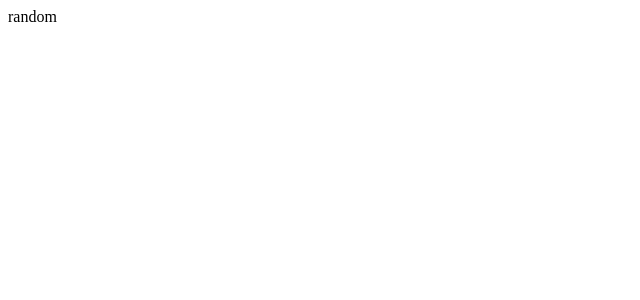
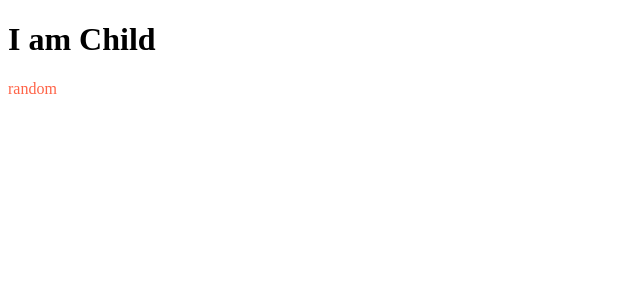
Before and after one commit to steamnp/bfs56, a React (Vite) app: page / in a window 1280 px wide. Shown: the top 300 px of the page, without its empty margins (0-640 px from the left). Built offline with nearby package versions, Linux system fonts and the light colour scheme.

Commit message:
css module

```diff
--- a/src/child.jsx
+++ /dev/null
@@ -1,7 +0,0 @@
-function Child({ test }) {
-  return <div>{test}</div>
-}
-
-export default Child
-
-// rfce -> React Function Component Export
--- /dev/null
+++ b/src/components/child.jsx
@@ -0,0 +1,9 @@
+import styles from '../styles/child.module.css'
+
+function Child({ test }) {
+  return <div className={styles.box}>{test}</div>
+}
+
+export default Child
+
+// rfce -> React Function Component Export
--- a/src/parent.jsx
+++ b/src/components/parent.jsx
@@ -2,10 +2,10 @@ import Child from './child'
 
 function Parent() {
   return (
-    <div>
-      {/* Rendering Child Component */}
+    <>
+      <h1 className="container">I am Child</h1>
       <Child test="random" />
-    </div>
+    </>
   )
 }
 
--- a/src/main.jsx
+++ b/src/main.jsx
@@ -1,6 +1,6 @@
 import React from 'react'
 import ReactDOM from 'react-dom/client'
-import Parent from './parent'
+import Parent from './components/parent'
 
 ReactDOM.createRoot(document.getElementById('root')).render(
   <React.StrictMode>
--- /dev/null
+++ b/src/pages/home.jsx
@@ -0,0 +1,5 @@
+function Home() {
+  return <div>Home</div>
+}
+
+export default Home
--- /dev/null
+++ b/src/styles/child.module.css
@@ -0,0 +1,13 @@
+/* Global CSS */
+
+.box {
+  color: tomato;
+}
+
+/* Third party CSS Solution */
+/* Styled Components */
+/* UI Framework */
+/* - Component Based UI Framework -> Material UI, Chakra UI */
+/* - Class Based UI Framework -> Tailwind CSS, Bootstrap */
+
+/* -> Tailwind CSS */
```
